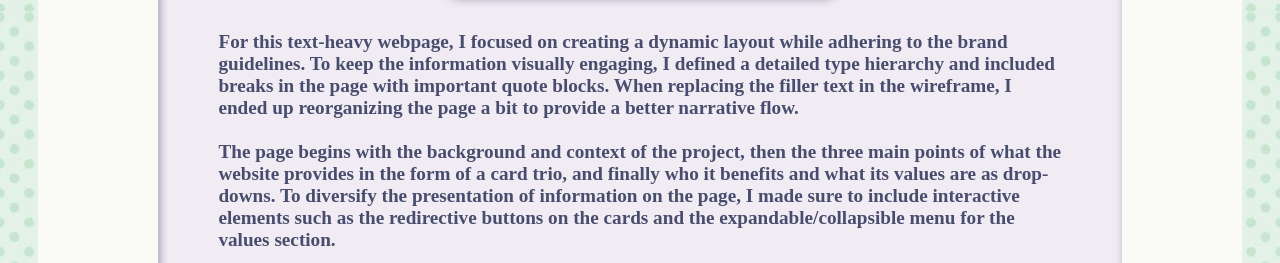
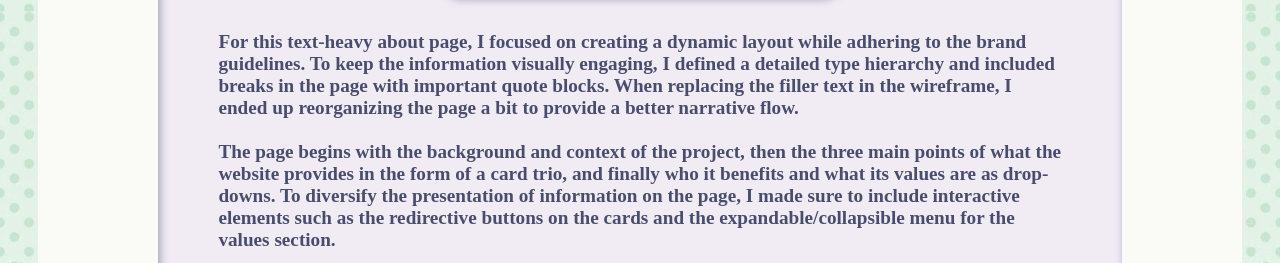
Before and after one commit to alannah-curran/alannah-curran.github.io, a website: page almquist-and-associates.html in a window 1280 px wide. Shown: the part 583-846 px from the top of the page. Drawn offline with Linux system fonts and the light colour scheme; a web font is replaced by a local one.

Commit message:
Update almquist-and-associates.html

```diff
--- a/almquist-and-associates.html
+++ b/almquist-and-associates.html
@@ -28,7 +28,7 @@
             <div id="title"><figcaption><span><a href="ui-ux.html">UI/UX • </a> </span>WEBPAGE DESIGN FOR ALMQUIST AND ASSOCIATES</figcaption><figcaption id="date">FALL 2025</figcaption></div>
             <hr>
             <img class="top poster" src="photos/wire-final.jpg" />
-            <figcaption>For this text-heavy webpage, I focused on creating a dynamic layout while adhering to the brand guidelines. To keep the information visually engaging, I defined a detailed type hierarchy and included breaks in the page with important quote blocks. When replacing the filler text in the wireframe, I ended up reorganizing the page a bit to provide a better narrative flow.
+            <figcaption>For this text-heavy about page, I focused on creating a dynamic layout while adhering to the brand guidelines. To keep the information visually engaging, I defined a detailed type hierarchy and included breaks in the page with important quote blocks. When replacing the filler text in the wireframe, I ended up reorganizing the page a bit to provide a better narrative flow.
                 <br><br>The page begins with the background and context of the project, then the three main points of what the website provides in the form of a card trio, and finally who it benefits and what its values are as drop-downs. To diversify the presentation of information on the page, I made sure to include interactive elements such as the redirective buttons on the cards and the expandable/collapsible menu for the values section.</figcaption>
             <br>
             <figcaption><span style="color:#7C9885; font-weight:lighter;">𖦹</span> <mark>SKILLS:</mark> UI/UX, Web Design</figcaption>
```
